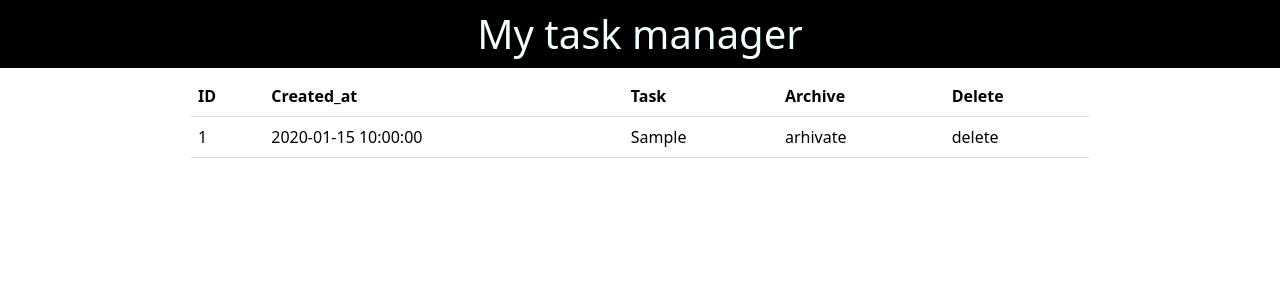
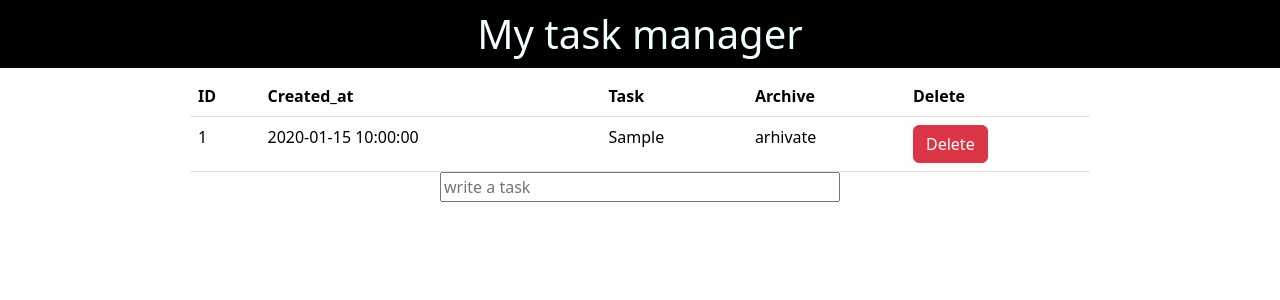
Before and after one commit to kotgreen/task_manager, a PHP site: page / in a window 1280 px wide. Shown: the top 300 px of the page. Run offline with PHP 8.4, Linux system fonts and the light colour scheme; tables that the repository leaves empty or names only in its code hold one stand-in row (values such as "Sample post").

Commit message:
add new_task.php

```diff
--- a/index.php
+++ b/index.php
@@ -31,13 +31,18 @@
                     <td><?= $row['created_at'] ?></td>
                     <td><?= $row['task'] ?></td>
                     <td>arhivate</td>
-                    <td>delete</td>
+                    <td><button type="button" class="btn btn-danger">Delete</button></td>
                 </tr>
             </tbody>
         <?php
         }
         ?>
     </table>
+    <div class="input-group mb-3">
+        <form action="new_task.php" style="margin:auto" method="POST">
+            <input type="text" style="width: 400px" placeholder="write a task" name="add_task">
+        </form>
+    </div>
     <script src="https://cdn.jsdelivr.net/npm/bootstrap@5.3.3/dist/js/bootstrap.bundle.min.js" integrity="sha384-YvpcrYf0tY3lHB60NNkmXc5s9fDVZLESaAA55NDzOxhy9GkcIdslK1eN7N6jIeHz" crossorigin="anonymous"></script>
 </body>
 
```
Also changed, not shown: new_task.php (added, +9 -0 lines).
